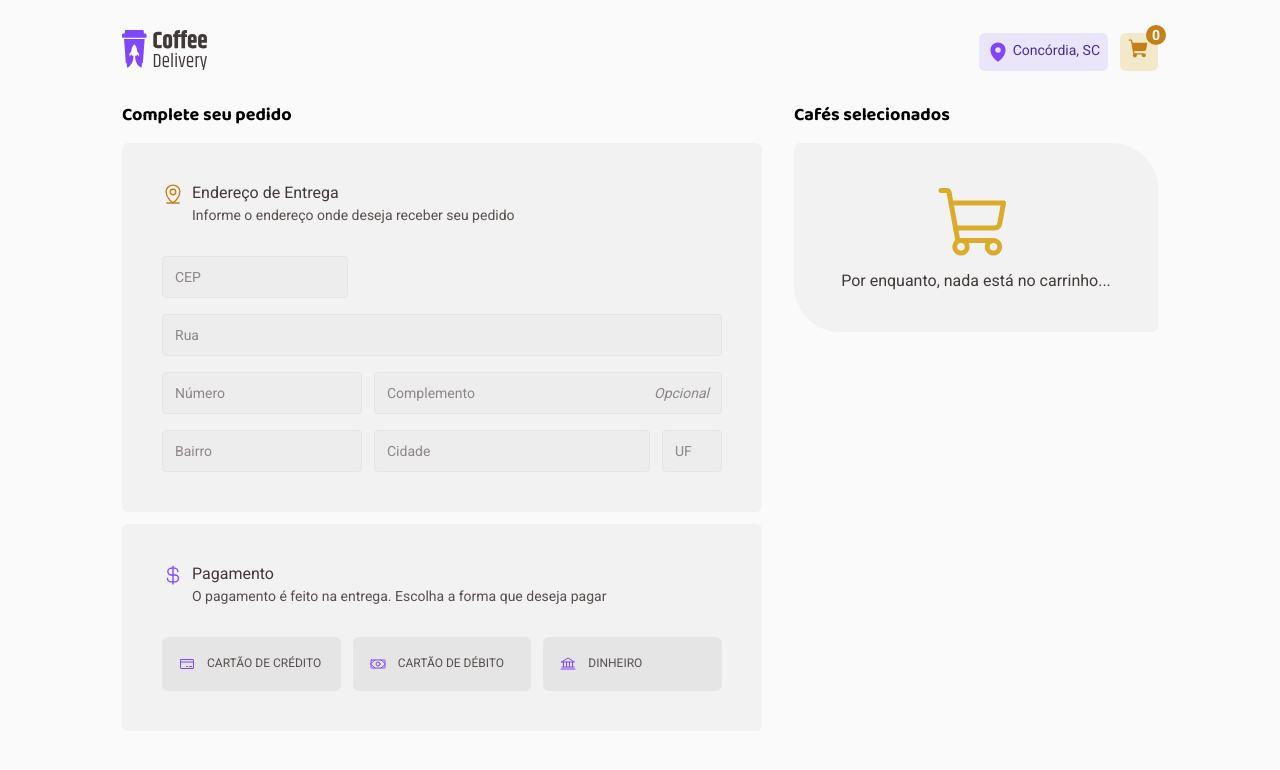
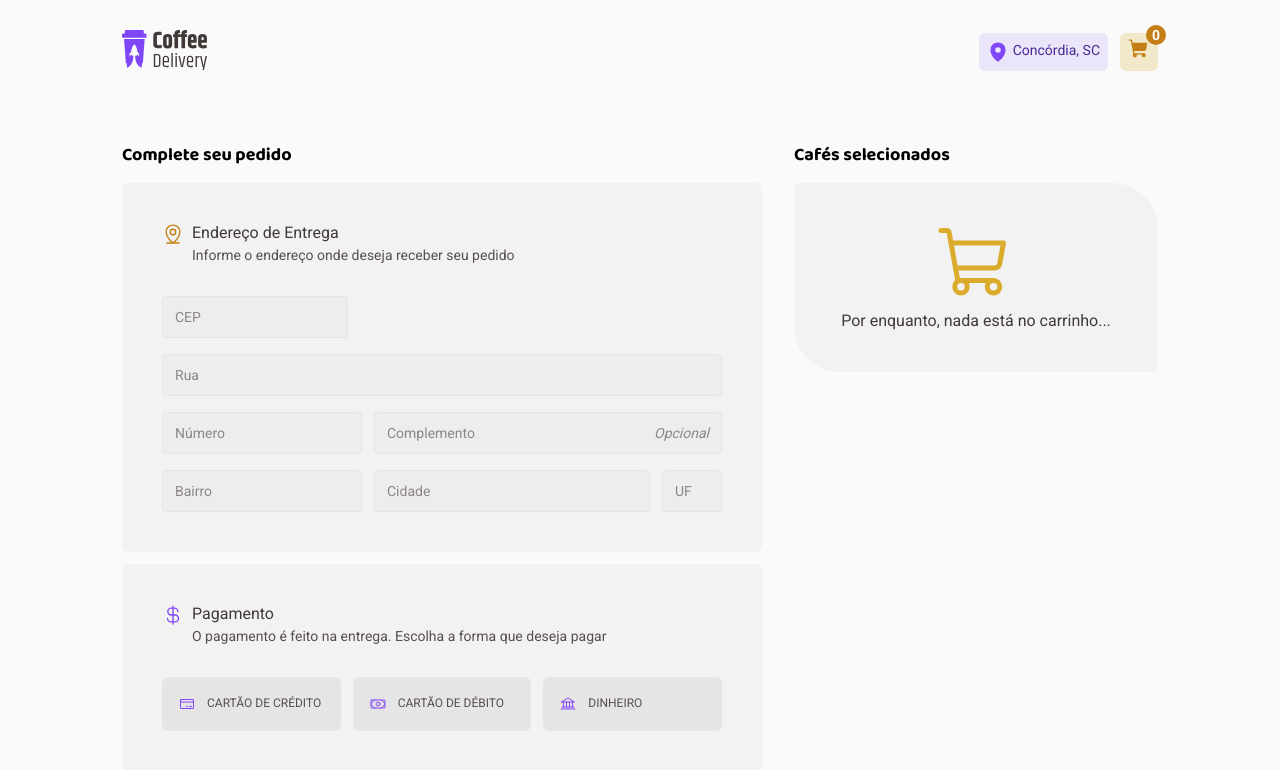
Before and after one commit to o-igor-trentini/ignite-coffee-delivery, a React (Vite) app: page /checkout in a window 1280 px wide. Shown: the top 770 px of the page. Built offline with nearby package versions, Linux system fonts and the light colour scheme.

Commit message:
feat: Ajustado espacamento

```diff
--- a/src/pages/Checkout/index.module.css
+++ b/src/pages/Checkout/index.module.css
@@ -1,4 +1,5 @@
 .checkout {
+    margin: 40px 0;
     padding: 0 var(--default-sides-padding);
 
     display: flex;
```
